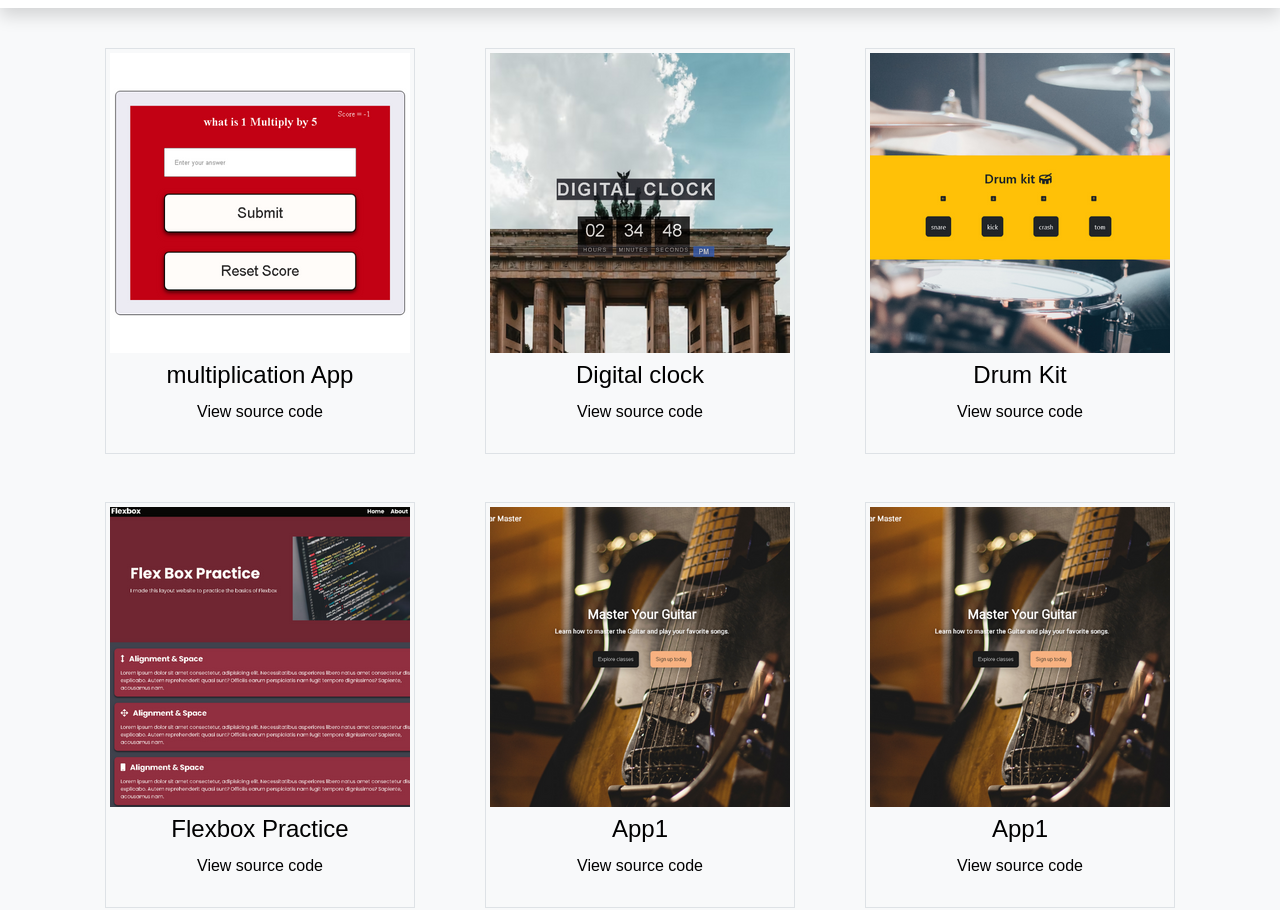
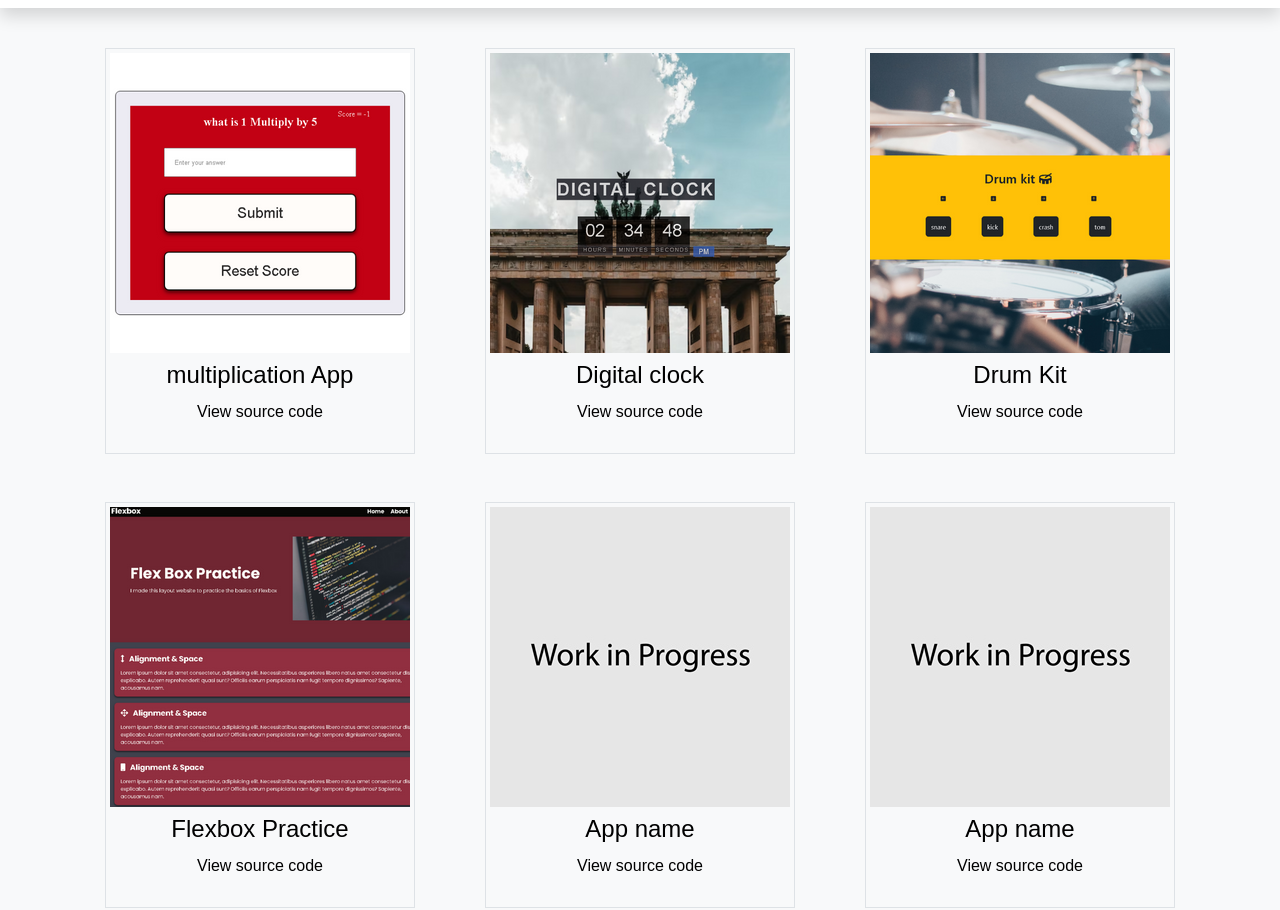
Before and after one commit to AmineTamar/basic-Mini-projects, a plain HTML site: page index.html in a window 1280 px wide. Shown: the part 80-990 px from the top of the page. Drawn offline with nearby package versions, Linux system fonts and the light colour scheme.

Commit message:
changed imgs

```diff
--- a/index.html
+++ b/index.html
@@ -104,11 +104,11 @@
 
               <div class="app p-1 border shadow-on-hover">
 
-                <img src="/images/guitarschool.png" alt="">
+                <img src="/images/project.jpg" alt="">
 
                 <div class="d-flex flex-column align-items-center justify-content-center p-2">
-                  <h4> App1</h4>
-                  <a href="https://github.com/AmineTamar/Snake-Game-Js" target="_blank"><p>View source code</p></a>
+                  <h4> App name</h4>
+                  <a href="" target="_blank"><p>View source code</p></a>
                 </div>
 
               </div>
@@ -122,11 +122,11 @@
 
               <div class="app p-1 border shadow-on-hover">
 
-                <img src="/images/guitarschool.png" alt="">
+                <img src="/images/project.jpg" alt="">
 
                 <div class="d-flex flex-column align-items-center justify-content-center p-2">
-                  <h4> App1</h4>
-                  <a href="https://github.com/AmineTamar/Snake-Game-Js" target="_blank"><p>View source code</p></a>
+                  <h4> App name</h4>
+                  <a href="" target="_blank"><p>View source code</p></a>
                 </div>
 
               </div>
```
Also changed, not shown: images/project.jpg (added).
